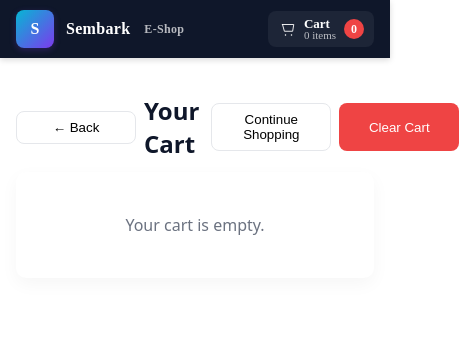
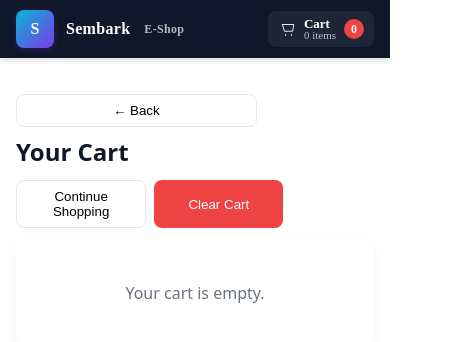
Before and after one commit to XRS5548/saniya-project-15-nov, a React (Vite) app: page /cart in a window 390 px wide. Shown: the top 342 px of the page, 459 px wide, since content can reach past the window. Built offline with nearby package versions, Linux system fonts and the light colour scheme.

Commit message:
new update

```diff
--- a/src/cart.css
+++ b/src/cart.css
@@ -15,6 +15,7 @@
   display: flex;
   justify-content: space-between;
   align-items: center;
+  flex-wrap: wrap;
   margin-bottom: 12px;
   gap: 12px;
 }
@@ -199,6 +200,9 @@
     gap: 10px;
     align-items: start;
   }
+  .ct-header-left button{
+    width: 100%;
+  }
 
   .ct-item-title { white-space: normal; } /* allow wrap */
   .ct-item-main { min-width: 0; } /* important for truncation and wrap */
--- a/src/pages/Cart.tsx
+++ b/src/pages/Cart.tsx
@@ -90,8 +90,14 @@ export default function Cart(): React.ReactElement {
 
   return (
     <div className="ct-container">
-      <div className="ct-header">
-        <div className="ct-header-left">
+      <div className="ct-header "style={{
+        display:"flex",
+        flexWrap:"wrap"
+      }}>
+        <div className="ct-header-left" style={{
+          display:"flex",
+          flexWrap:"wrap"
+        }}>
           <button className="ct-btn-ghost" onClick={goBack}>
             ← Back
           </button>
```
